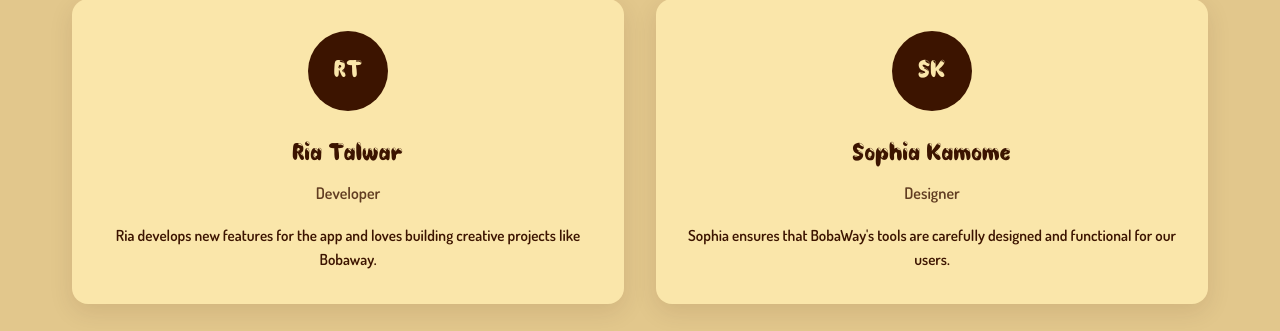
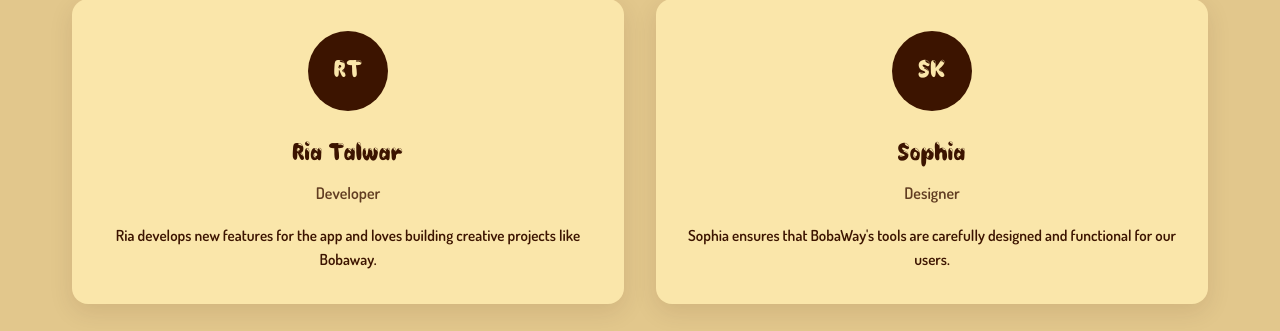
Before and after one commit to taliyah0x0/BobaWay, a Flask app: page /about in a window 1280 px wide. Shown: the part 1692-2023 px from the top of the page. Run offline with Flask 3, Linux system fonts and the light colour scheme.

Commit message:
fix sophia's name

```diff
--- a/templates/about.html
+++ b/templates/about.html
@@ -86,7 +86,7 @@
                 </div>
                 <div class="team-card">
                     <div class="team-avatar">SK</div>
-                    <h4 class="team-name">Sophia Kamome</h4>
+                    <h4 class="team-name">Sophia</h4>
                     <p class="team-role">Designer</p>
                     <p class="team-bio">
                         Sophia ensures that BobaWay's tools are carefully designed and functional for our users.
```
